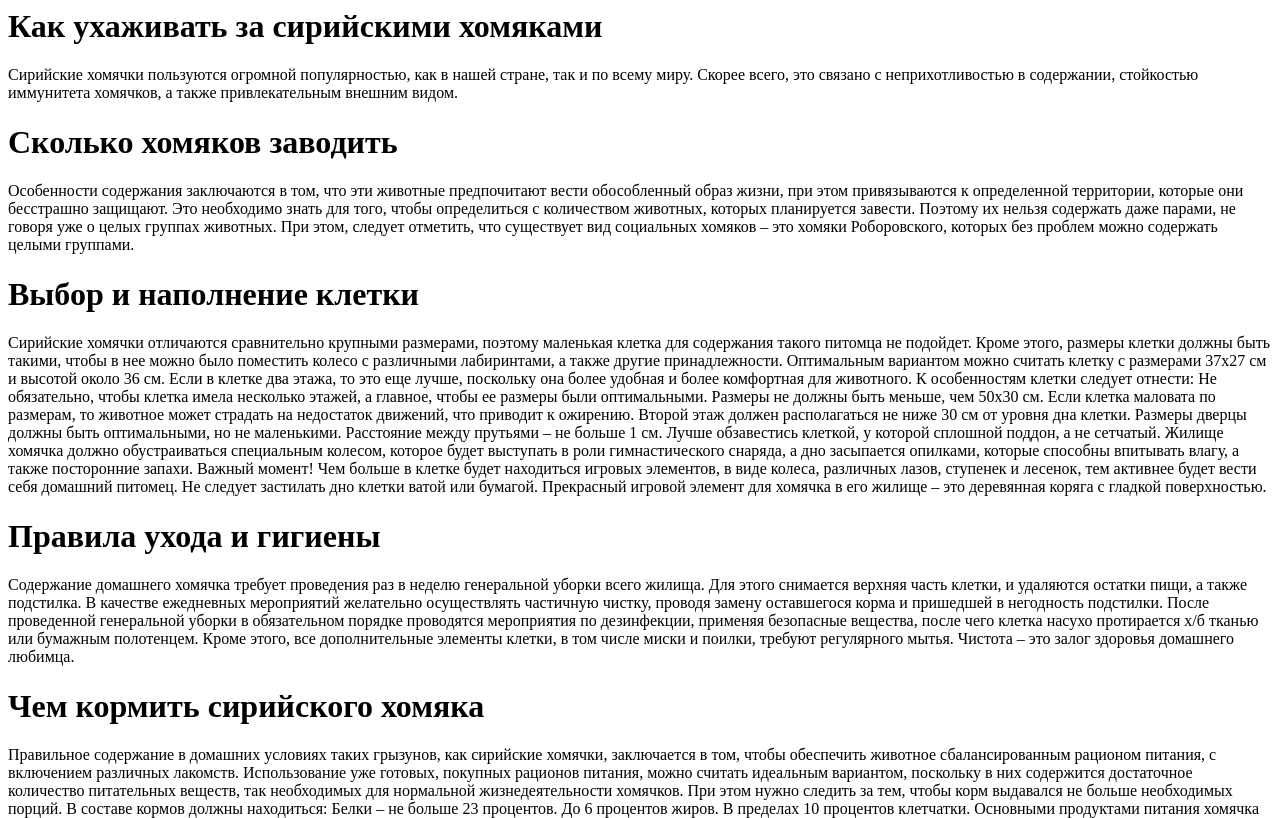
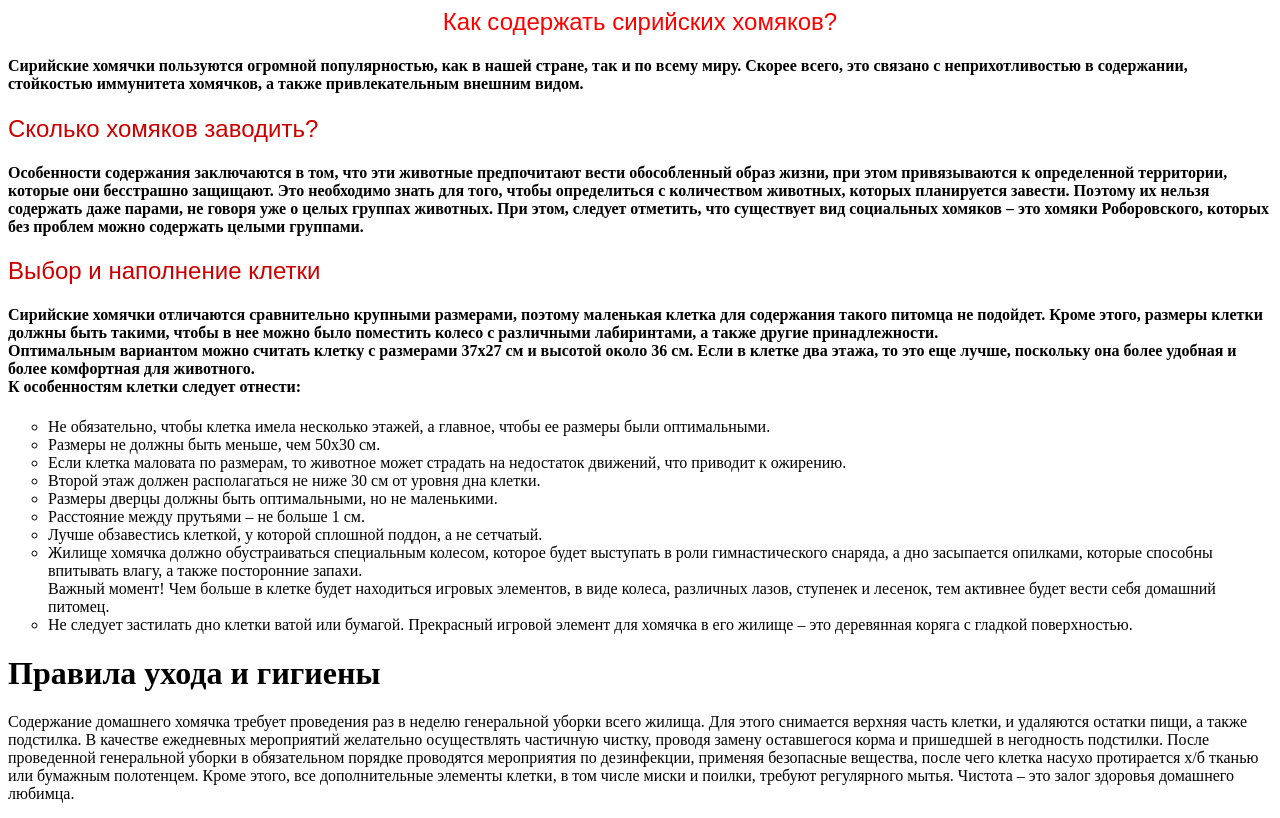
Before and after one commit to sonatigr/hamster, a plain HTML site: page index.html in a window 1280 px wide. Shown: the top 818 px of the page. Drawn offline with Linux system fonts and the light colour scheme.

Commit message:
Update index.html

```diff
--- a/index.html
+++ b/index.html
@@ -1,25 +1,27 @@
 <html>
-<Head><title>Уход за сирийским хомяком</title>
+<head><title>Страница про содержание: сирийский хомяк</title></head>
 <body>
-<h1>Как ухаживать за сирийскими хомяками</h1>
-Сирийские хомячки пользуются огромной популярностью, как в нашей стране, так и по всему миру. Скорее всего, это связано с неприхотливостью в содержании, стойкостью иммунитета хомячков, а также привлекательным внешним видом.
-<h1>Сколько хомяков заводить</h1>
-Особенности содержания заключаются в том, что эти животные предпочитают вести обособленный образ жизни, при этом привязываются к определенной территории, которые они бесстрашно защищают. Это необходимо знать для того, чтобы определиться с количеством животных, которых планируется завести. Поэтому их нельзя содержать даже парами, не говоря уже о целых группах животных. При этом, следует отметить, что существует вид социальных хомяков – это хомяки Роборовского, которых без проблем можно содержать целыми группами.
-<h1>Выбор и наполнение клетки</h1>
-Сирийские хомячки отличаются сравнительно крупными размерами, поэтому маленькая клетка для содержания такого питомца не подойдет. Кроме этого, размеры клетки должны быть такими, чтобы в нее можно было поместить колесо с различными лабиринтами, а также другие принадлежности.
-Оптимальным вариантом можно считать клетку с размерами 37х27 см и высотой около 36 см. Если в клетке два этажа, то это еще лучше, поскольку она более удобная и более комфортная для животного.
-К особенностям клетки следует отнести:
-Не обязательно, чтобы клетка имела несколько этажей, а главное, чтобы ее размеры были оптимальными.
-Размеры не должны быть меньше, чем 50х30 см.
-Если клетка маловата по размерам, то животное может страдать на недостаток движений, что приводит к ожирению.
-Второй этаж должен располагаться не ниже 30 см от уровня дна клетки.
-Размеры дверцы должны быть оптимальными, но не маленькими.
-Расстояние между прутьями – не больше 1 см.
-Лучше обзавестись клеткой, у которой сплошной поддон, а не сетчатый.
-Жилище хомячка должно обустраиваться специальным колесом, которое будет выступать в роли гимнастического снаряда, а дно засыпается опилками, которые способны впитывать влагу, а также посторонние запахи.
-Важный момент! Чем больше в клетке будет находиться игровых элементов, в виде колеса, различных лазов, ступенек и лесенок, тем активнее будет вести себя домашний питомец.
-Не следует застилать дно клетки ватой или бумагой. Прекрасный игровой элемент для хомячка в его жилище – это деревянная коряга с гладкой поверхностью.
-<h1>Правила ухода и гигиены</h1>
+<center><font size="5" color="ff0000" face="fantasy">Как содержать сирийских хомяков?<meta charset="utf-8"></font></center>
+<h4>Сирийские хомячки пользуются огромной популярностью, как в нашей стране, так и по всему миру. Скорее всего, это связано с неприхотливостью в содержании, стойкостью иммунитета хомячков, а также привлекательным внешним видом.</h4>
+<font size="5" color="cc0000" face="fantasy">Сколько хомяков заводить?</font>
+<h4>Особенности содержания заключаются в том, что эти животные предпочитают вести обособленный образ жизни, при этом привязываются к определенной территории, которые они бесстрашно защищают. Это необходимо знать для того, чтобы определиться с количеством животных, которых планируется завести. Поэтому их нельзя содержать даже парами, не говоря уже о целых группах животных. При этом, следует отметить, что существует вид социальных хомяков – это хомяки Роборовского, которых без проблем можно содержать целыми группами.</h4>
+<font size="5" color="cc0000" face="fantasy">Выбор и наполнение клетки</font>
+<h4>Сирийские хомячки отличаются сравнительно крупными размерами, поэтому маленькая клетка для содержания такого питомца не подойдет. Кроме этого, размеры клетки должны быть такими, чтобы в нее можно было поместить колесо с различными лабиринтами, а также другие принадлежности.<br>
+Оптимальным вариантом можно считать клетку с размерами 37х27 см и высотой около 36 см. Если в клетке два этажа, то это еще лучше, поскольку она более удобная и более комфортная для животного.<br>
+К особенностям клетки следует отнести:</h4>
+<ul type="circle">
+<li>Не обязательно, чтобы клетка имела несколько этажей, а главное, чтобы ее размеры были оптимальными.</li>
+<li>Размеры не должны быть меньше, чем 50х30 см.</li>
+<li>Если клетка маловата по размерам, то животное может страдать на недостаток движений, что приводит к ожирению.</li>
+<li>Второй этаж должен располагаться не ниже 30 см от уровня дна клетки.</li>
+<li>Размеры дверцы должны быть оптимальными, но не маленькими.</li>
+<li>Расстояние между прутьями – не больше 1 см.</li>
+<li>Лучше обзавестись клеткой, у которой сплошной поддон, а не сетчатый.</li>
+<li>Жилище хомячка должно обустраиваться специальным колесом, которое будет выступать в роли гимнастического снаряда, а дно засыпается опилками, которые способны впитывать влагу, а также посторонние запахи.<br>
+Важный момент! Чем больше в клетке будет находиться игровых элементов, в виде колеса, различных лазов, ступенек и лесенок, тем активнее будет вести себя домашний питомец.</li>
+<li>Не следует застилать дно клетки ватой или бумагой. Прекрасный игровой элемент для хомячка в его жилище – это деревянная коряга с гладкой поверхностью.</li>
+</ul>
+  <h1>Правила ухода и гигиены</h1>
 Содержание домашнего хомячка требует проведения раз в неделю генеральной уборки всего жилища. Для этого снимается верхняя часть клетки, и удаляются остатки пищи, а также подстилка. В качестве ежедневных мероприятий желательно осуществлять частичную чистку, проводя замену оставшегося корма и пришедшей в негодность подстилки.
 После проведенной генеральной уборки в обязательном порядке проводятся мероприятия по дезинфекции, применяя безопасные вещества, после чего клетка насухо протирается х/б тканью или бумажным полотенцем. Кроме этого, все дополнительные элементы клетки, в том числе миски и поилки, требуют регулярного мытья. Чистота – это залог здоровья домашнего любимца.
 <h1>Чем кормить сирийского хомяка</h1>
```
